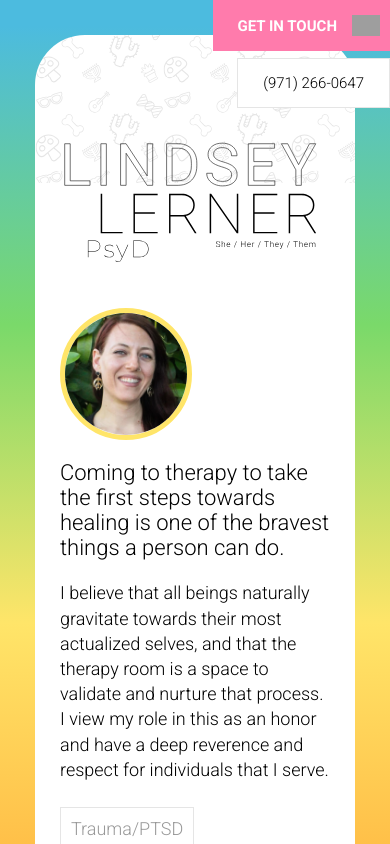
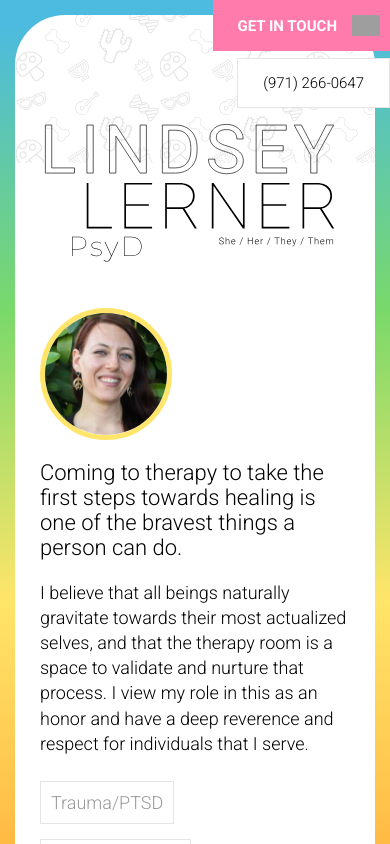
Before and after one commit to JLernDesign/LL-website-v1, a Nuxt app: page / in a window 390 px wide. Shown: the top 844 px of the page. Built offline with nearby package versions, Linux system fonts and the light colour scheme; grey boxes are pictures that could not be loaded.

Commit message:
update margin

```diff
--- a/assets/css/setup.css
+++ b/assets/css/setup.css
@@ -150,6 +150,11 @@ section,
     }
   }
 }
+@media (max-width: 768px) {
+  .wrapper {
+    padding: 15px;
+  }
+}
 
 /* ui */
 .tags {
```
